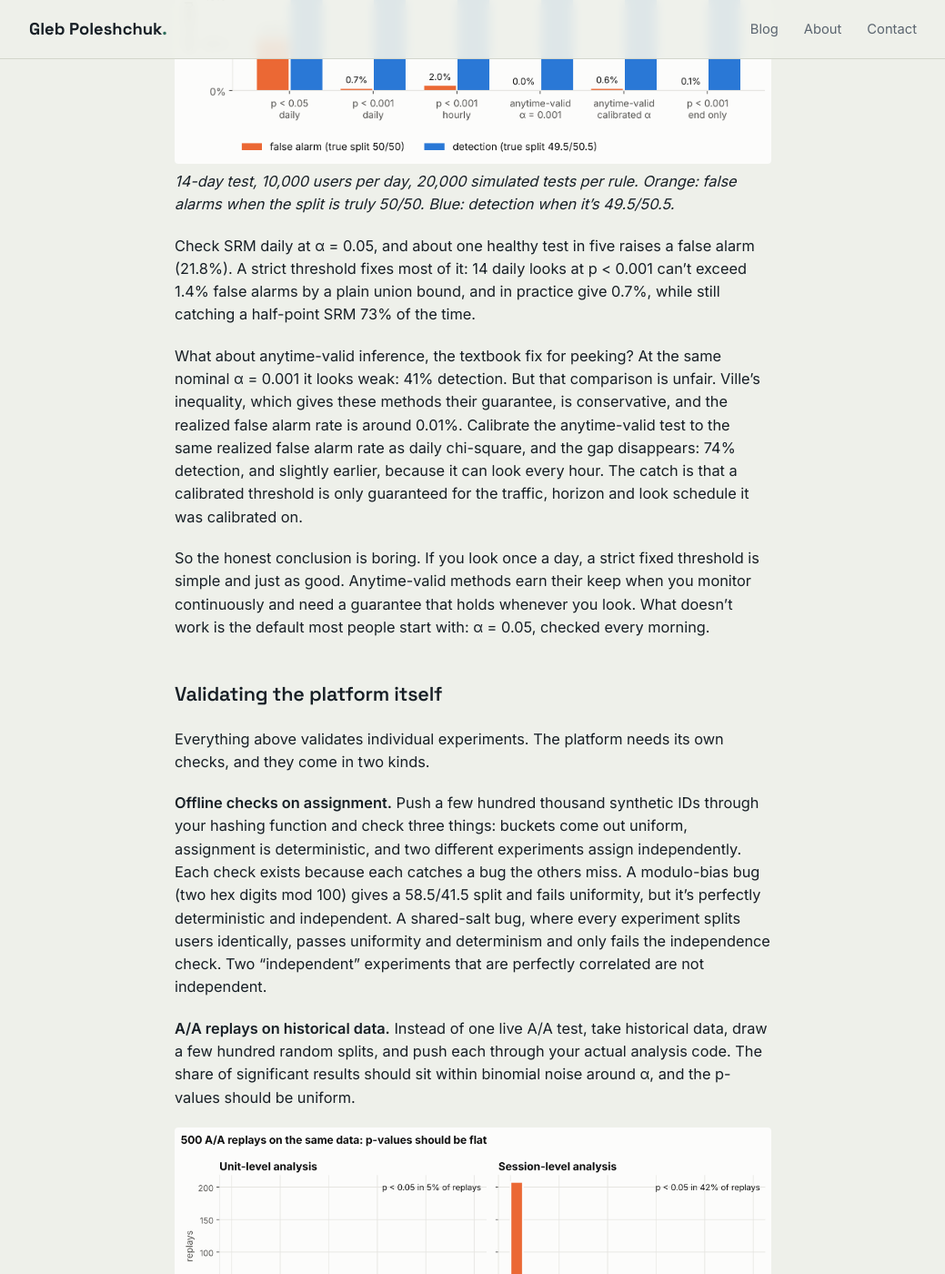
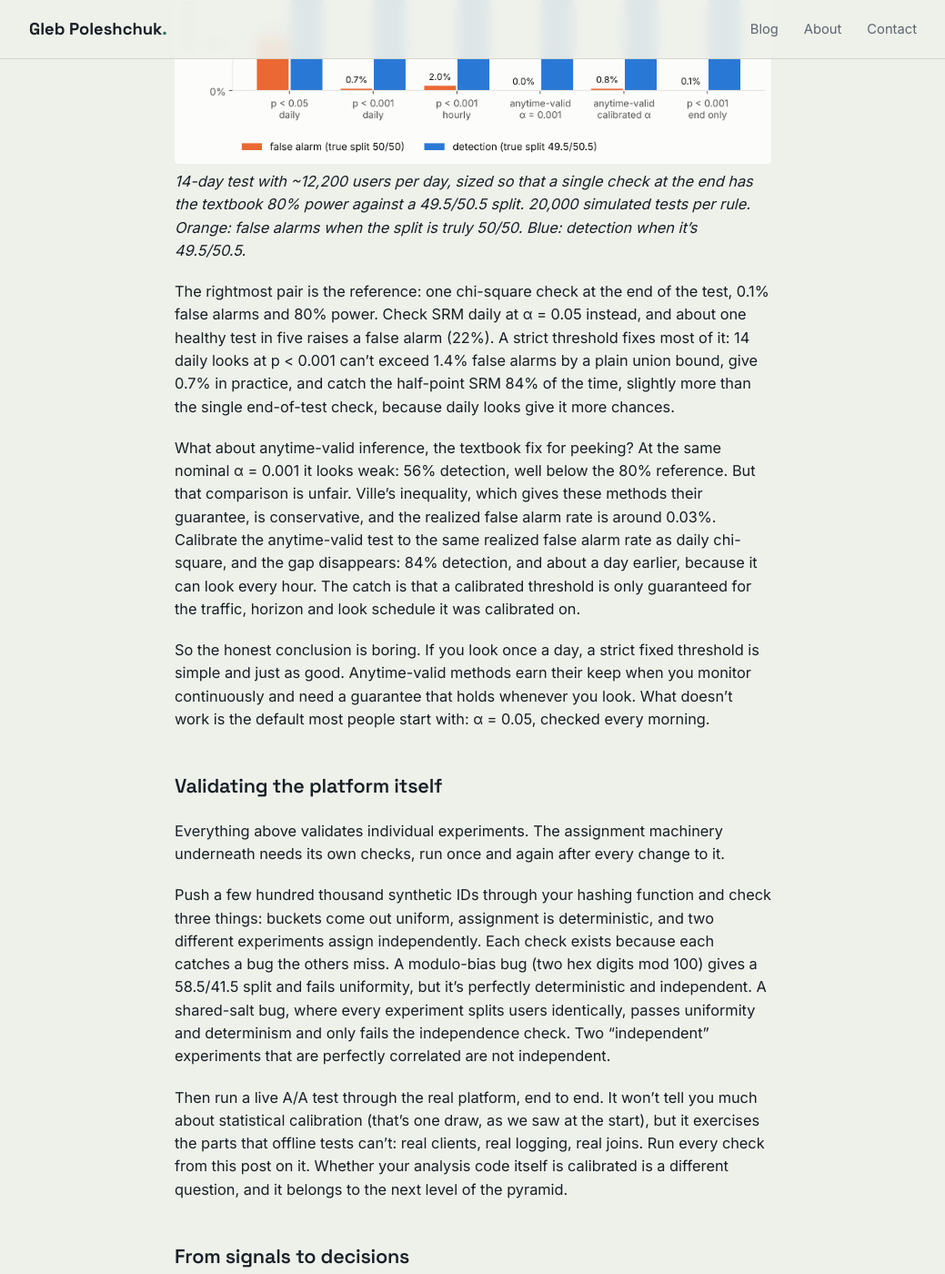
Before and after one commit to TyMerrit/tymerrit.github.io, a Jekyll site: the page built from _posts/2026-10-16-how-to-validate-your-randomization.md, in a window 1280 px wide and 1400 px high, scrolled down 4163 px. Shown: the whole window at 91% size, without its empty margins (120-1159 px from the left). Built offline with Jekyll 4.4.1, drawn with Linux system fonts in a browser that asks for light colours; some of the changed text lies outside the part shown.

Commit message:
Update randomization post: resized SRM simulation, live A/A instead of replays
The SRM monitoring figure and its numbers now use a test sized for 80%
power at the end. The platform section recommends a live A/A test
through the real platform instead of A/A replays.

Co-Authored-By: Claude Opus 5.5 <noreply@anthropic.com>

```diff
--- a/_posts/2026-10-16-how-to-validate-your-randomization.md
+++ b/_posts/2026-10-16-how-to-validate-your-randomization.md
@@ -54,27 +54,22 @@ Two practical consequences. First, **check the exposure layer directly instead o
 
 Most platforms recompute SRM every day. That's a repeated significance test, and everything we know about peeking applies to it.
 
-![Monitoring SRM is repeated testing: false alarm and detection rates per monitoring rule. p < 0.05 daily: 21.8% false alarms, 98% detection. p < 0.001 daily: 0.7%, 73%. p < 0.001 hourly: 2.0%, 77%. Anytime-valid at α = 0.001: 0.0%, 41%. Anytime-valid with calibrated α: 0.6%, 74%. p < 0.001 at the end only: 0.1%, 67%.](/images/posts/srm-monitoring.png)
-*14-day test, 10,000 users per day, 20,000 simulated tests per rule. Orange: false alarms when the split is truly 50/50. Blue: detection when it's 49.5/50.5.*
+![Monitoring SRM is repeated testing: false alarm and detection rates per monitoring rule. p < 0.05 daily: 22.1% false alarms, 99% detection. p < 0.001 daily: 0.7%, 84%. p < 0.001 hourly: 2.0%, 87%. Anytime-valid at α = 0.001: 0.0%, 56%. Anytime-valid with calibrated α: 0.8%, 84%. p < 0.001 at the end only: 0.1%, 80%.](/images/posts/srm-monitoring.png)
+*14-day test with ~12,200 users per day, sized so that a single check at the end has the textbook 80% power against a 49.5/50.5 split. 20,000 simulated tests per rule. Orange: false alarms when the split is truly 50/50. Blue: detection when it's 49.5/50.5.*
 
-Check SRM daily at α = 0.05, and about one healthy test in five raises a false alarm (21.8%). A strict threshold fixes most of it: 14 daily looks at p < 0.001 can't exceed 1.4% false alarms by a plain union bound, and in practice give 0.7%, while still catching a half-point SRM 73% of the time.
+The rightmost pair is the reference: one chi-square check at the end of the test, 0.1% false alarms and 80% power. Check SRM daily at α = 0.05 instead, and about one healthy test in five raises a false alarm (22%). A strict threshold fixes most of it: 14 daily looks at p < 0.001 can't exceed 1.4% false alarms by a plain union bound, give 0.7% in practice, and catch the half-point SRM 84% of the time, slightly more than the single end-of-test check, because daily looks give it more chances.
 
-What about anytime-valid inference, the textbook fix for peeking? At the same nominal α = 0.001 it looks weak: 41% detection. But that comparison is unfair. Ville's inequality, which gives these methods their guarantee, is conservative, and the realized false alarm rate is around 0.01%. Calibrate the anytime-valid test to the same realized false alarm rate as daily chi-square, and the gap disappears: 74% detection, and slightly earlier, because it can look every hour. The catch is that a calibrated threshold is only guaranteed for the traffic, horizon and look schedule it was calibrated on.
+What about anytime-valid inference, the textbook fix for peeking? At the same nominal α = 0.001 it looks weak: 56% detection, well below the 80% reference. But that comparison is unfair. Ville's inequality, which gives these methods their guarantee, is conservative, and the realized false alarm rate is around 0.03%. Calibrate the anytime-valid test to the same realized false alarm rate as daily chi-square, and the gap disappears: 84% detection, and about a day earlier, because it can look every hour. The catch is that a calibrated threshold is only guaranteed for the traffic, horizon and look schedule it was calibrated on.
 
 So the honest conclusion is boring. If you look once a day, a strict fixed threshold is simple and just as good. Anytime-valid methods earn their keep when you monitor continuously and need a guarantee that holds whenever you look. What doesn't work is the default most people start with: α = 0.05, checked every morning.
 
 ## Validating the platform itself
 
-Everything above validates individual experiments. The platform needs its own checks, and they come in two kinds.
+Everything above validates individual experiments. The assignment machinery underneath needs its own checks, run once and again after every change to it.
 
-**Offline checks on assignment.** Push a few hundred thousand synthetic IDs through your hashing function and check three things: buckets come out uniform, assignment is deterministic, and two different experiments assign independently. Each check exists because each catches a bug the others miss. A modulo-bias bug (two hex digits mod 100) gives a 58.5/41.5 split and fails uniformity, but it's perfectly deterministic and independent. A shared-salt bug, where every experiment splits users identically, passes uniformity and determinism and only fails the independence check. Two "independent" experiments that are perfectly correlated are not independent.
+Push a few hundred thousand synthetic IDs through your hashing function and check three things: buckets come out uniform, assignment is deterministic, and two different experiments assign independently. Each check exists because each catches a bug the others miss. A modulo-bias bug (two hex digits mod 100) gives a 58.5/41.5 split and fails uniformity, but it's perfectly deterministic and independent. A shared-salt bug, where every experiment splits users identically, passes uniformity and determinism and only fails the independence check. Two "independent" experiments that are perfectly correlated are not independent.
 
-**A/A replays on historical data.** Instead of one live A/A test, take historical data, draw a few hundred random splits, and push each through your actual analysis code. The share of significant results should sit within binomial noise around α, and the p-values should be uniform.
-
-![500 A/A replays on the same data: p-value histograms. Unit-level analysis is flat, with p < 0.05 in 5% of replays; session-level analysis piles up near zero, with p < 0.05 in 42% of replays.](/images/posts/aa-replay-pvalues.png)
-*500 A/A replays on the same session-level data. Left: aggregate to the user first. Right: treat every session as independent.*
-
-Same data, two analyses. Aggregating to the randomization unit gives a 5% false positive rate. Treating sessions as independent gives 42%. A single live A/A test would most likely have passed either one.
+Then run a live A/A test through the real platform, end to end. It won't tell you much about statistical calibration (that's one draw, as we saw at the start), but it exercises the parts that offline tests can't: real clients, real logging, real joins. Run every check from this post on it. Whether your analysis code itself is calibrated is a different question, and it belongs to the next level of the pyramid.
 
 ## From signals to decisions
 
@@ -109,7 +104,7 @@ About 1% of healthy experiments get blocked. That's the price of running around
 
 If you automate nothing else, automate this:
 
-1. Validate the platform once and after every change: hash uniformity, determinism, independence, and an A/A replay through your real analysis code.
+1. Validate the assignment machinery once and after every change: hash uniformity, determinism, independence, plus a live A/A test through the real platform.
 2. SRM on every test at p < 0.001, or an anytime-valid version if you look continuously.
 3. Exposure/assignment ratio per variant, overall and within the segments where logging is known to break.
 4. A count of units that appear in more than one variant.
```
Also changed, not shown: images/posts/srm-monitoring.png.
